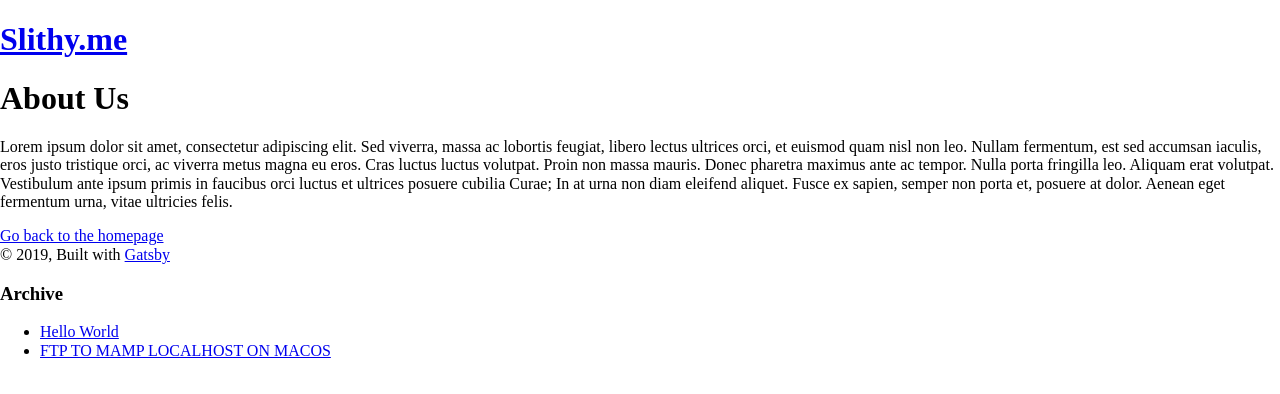
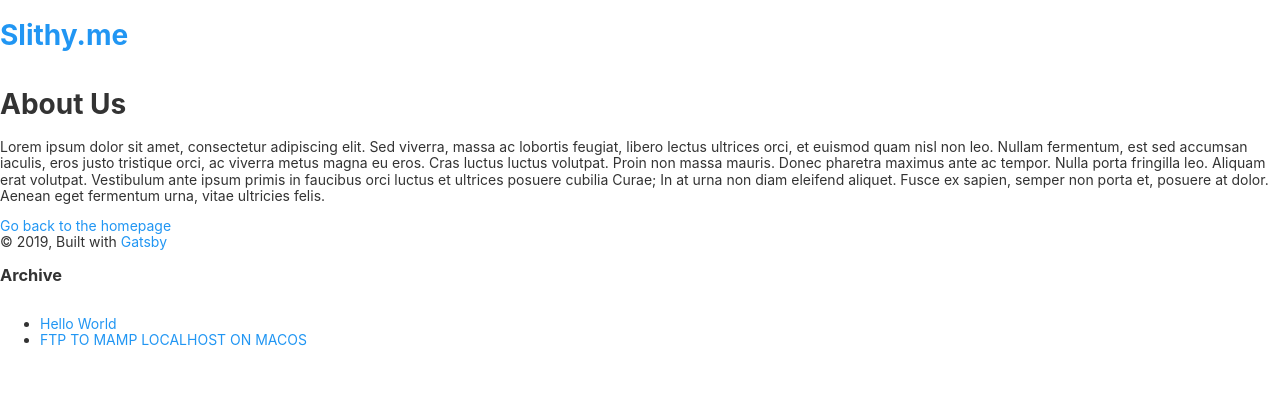
Before and after one commit to mjcampagna/slithy-me, a Gatsby site: page /about in a window 1280 px wide. Built offline with nearby package versions, Linux system fonts and the light colour scheme; Gatsby itself is replaced by a stand-in of ours.

Commit message:
SASS support, cleanup, and reorganization

```diff
--- a/gatsby-config.js
+++ b/gatsby-config.js
@@ -22,6 +22,7 @@ module.exports = {
     },
     `gatsby-transformer-remark`,
     `gatsby-transformer-sharp`,
+    `gatsby-plugin-sass`,
     `gatsby-plugin-sharp`,
     {
       resolve: `gatsby-plugin-manifest`,
--- a/gatsby-node.js
+++ b/gatsby-node.js
@@ -20,7 +20,7 @@ exports.createPages = ({ graphql, actions }) => {
 				const { slug } = node.frontmatter
 				createPage({
 					path: slug,
-					component: path.resolve(`./src/components/post.js`),
+					component: path.resolve(`./src/templates/post.js`),
 					context: {
 						slug
 					},
--- a/package.json
+++ b/package.json
@@ -10,10 +10,12 @@
     "gatsby-plugin-manifest": "^2.0.19",
     "gatsby-plugin-offline": "^2.0.24",
     "gatsby-plugin-react-helmet": "^3.0.6",
+    "gatsby-plugin-sass": "^2.0.10",
     "gatsby-plugin-sharp": "^2.0.22",
     "gatsby-source-filesystem": "^2.0.22",
     "gatsby-transformer-remark": "^2.2.6",
     "gatsby-transformer-sharp": "^2.1.14",
+    "node-sass": "^4.11.0",
     "normalize.css": "^8.0.1",
     "prop-types": "^15.7.2",
     "react": "^16.8.3",
--- a/src/components/layout.js
+++ b/src/components/Layout/index.js
@@ -2,10 +2,12 @@ import React from 'react'
 import PropTypes from 'prop-types'
 import { graphql, StaticQuery } from 'gatsby'
 
-import Header from './header'
-import Archive from './archive'
 import 'normalize.css'
+import './style.css'
 // import './layout.css'
+
+import Header from '../Header'
+import Archive from '../Archive'
 
 const Layout = ({ children }) => (
   <StaticQuery
--- /dev/null
+++ b/src/components/Layout/style.css
@@ -0,0 +1,36 @@
+html {
+  background: #fff;
+  color: #333;
+  font-family: -apple-system, BlinkMacSystemFont, 'Segoe UI', Roboto, Oxygen, Ubuntu, Cantarell, 'Open Sans', 'Helvetica Neue', sans-serif;
+  font-size: 16px;
+}
+
+body {
+	font-size: 0.875rem;
+}
+
+html,
+body,
+#___gatsby {
+	height: 100%;
+}
+
+#___gatsby > div {
+	display: flex;
+	flex-direction: column;
+	min-height: 100%;
+}
+
+a {
+	cursor: pointer;
+}
+
+a, a:visited {
+	color: #2196F3;
+	text-decoration: none;
+}
+
+a:hover, a:focus {
+	color: #1565C0;
+	text-decoration: none;
+}
--- a/src/pages/404.js
+++ b/src/pages/404.js
@@ -1,7 +1,7 @@
-import React from "react"
+import React from 'react'
 
-import Layout from "../components/layout"
-import SEO from "../components/seo"
+import Layout from '../components/Layout'
+import SEO from '../components/SEO'
 
 const NotFoundPage = () => (
   <Layout>
--- a/src/pages/about.js
+++ b/src/pages/about.js
@@ -1,8 +1,8 @@
 import React from 'react'
-import { Link } from "gatsby"
+import { Link } from 'gatsby'
 
-import Layout from "../components/layout"
-import SEO from "../components/seo"
+import Layout from '../components/Layout'
+import SEO from '../components/SEO'
 
 const About = () => (
 	<Layout>
--- a/src/pages/index.js
+++ b/src/pages/index.js
@@ -1,15 +1,16 @@
 import React from 'react'
-import { Link } from 'gatsby'
 
-import Layout from '../components/layout'
-import Posts from '../components/posts'
-import SEO from '../components/seo'
+import Layout from '../components/Layout'
+import Posts from '../components/Posts'
+import SEO from '../components/SEO'
 
 const IndexPage = () => (
   <Layout>
-    <SEO title="Home" keywords={[`gatsby`, `application`, `react`]} />
+    <SEO
+      keywords={[`gatsby`, `application`, `react`]}
+      title="Home"
+    />
     <Posts />
-    <Link to="/page-2/">Go to page 2</Link>
   </Layout>
 )
 
--- a/src/components/post.js
+++ b/src/templates/post.js
@@ -1,6 +1,7 @@
 import React from 'react'
 import { graphql } from 'gatsby'
-import Layout from './layout.js'
+
+import Layout from '../components/Layout'
 
 const Post = (props) => {
 	const { frontmatter, html } = props.data.markdownRemark
```
Also changed, not shown: src/pages/page-2.js (deleted, +0 -16 lines), src/components/Archive/index.js (renamed from src/components/archive.js), src/components/Header/index.js (renamed from src/components/header.js), src/components/Layout/layout.css (renamed from src/components/layout.css), src/components/Posts/index.js (renamed from src/components/posts.js), src/components/SEO/index.js (renamed from src/components/seo.js), src/images/gatsby-astronaut.png (deleted), src/images/gatsby-icon.png (deleted), 1 other file.
